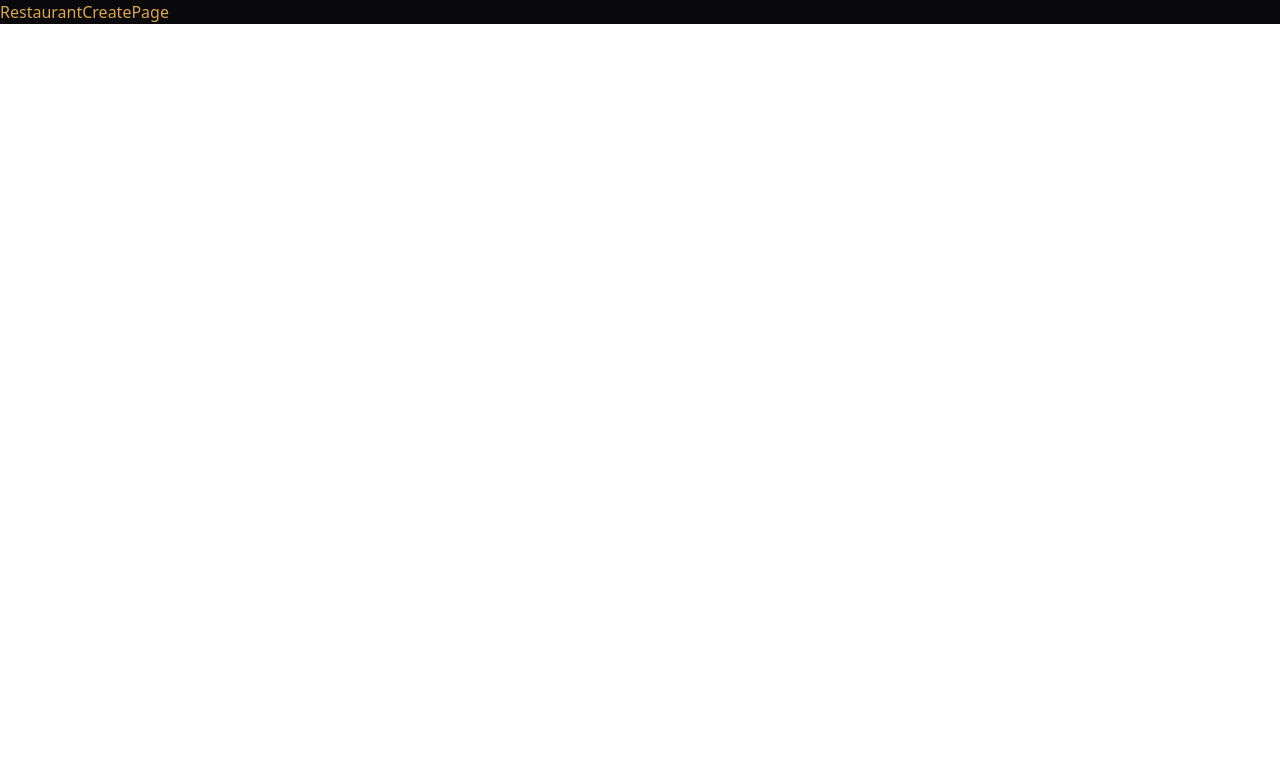
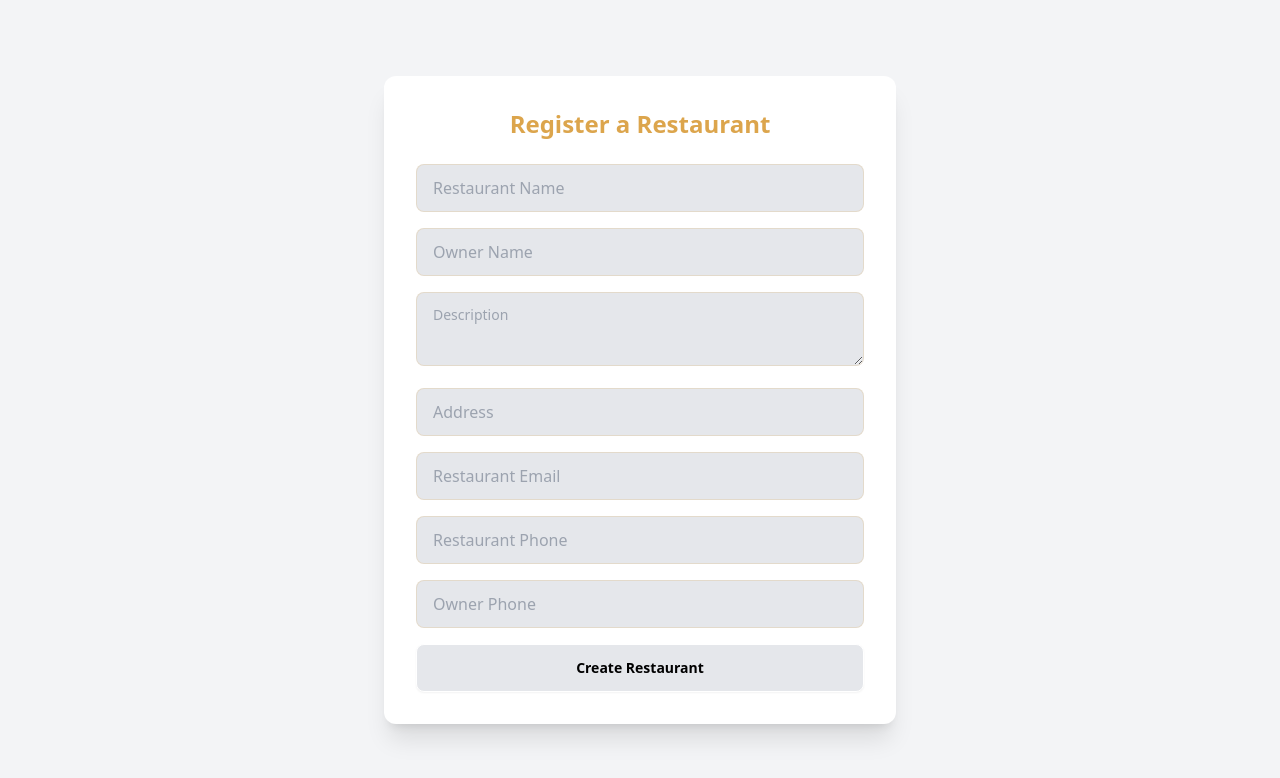
Before and after one commit to MahathiR27/UTHAO-Web-App, a React app in the folder frontend/: page /create-restaurant in a window 1280 px wide. Shown: the top 778 px of the page. Built offline with nearby package versions, Linux system fonts and the light colour scheme; the HTML template or start-up script is replaced by a standard one.

Commit message:
restaurant frontend page + form submit

```diff
--- a/frontend/src/pages/RestaurantCreatePage.jsx
+++ b/frontend/src/pages/RestaurantCreatePage.jsx
@@ -1,7 +1,139 @@
-import React from "react";
+import React, { useState } from "react";
+import axios from "axios";
+import toast from "react-hot-toast";
 
 const RestaurantCreatePage = () => {
-  return <div>RestaurantCreatePage</div>;
+
+  const [formData, setFormData] = useState({
+    RestaurantName: "",
+    OwnerName: "",
+    description: "",
+    address: "",
+    email: "",
+    RestaurantPhone: "",
+    OwnerPhone: "",
+  });
+
+  const handleChange = (e) => {
+    setFormData({
+      ...formData,
+      [e.target.name]: e.target.value,
+    });
+  };
+
+  const handleSubmit = async (e) => {
+
+    e.preventDefault();
+    try {
+      const res = await axios.post("http://localhost:5001/api/signup/create-restaurant",formData);
+
+      toast.success("Restaurant Registered Successfully")
+
+      console.log(res.data)
+
+      setFormData({
+        RestaurantName: "",
+        OwnerName: "",
+        description: "",
+        address: "",
+        email: "",
+        RestaurantPhone: "",
+        OwnerPhone: "",
+      });
+
+    } catch(err) {
+      toast.error(err.response?.data?.message || "Failed to register restaurant")
+    }
+  };
+
+  return (
+
+    <div className="min-h-screen flex items-center justify-center bg-gray-100 p-6">
+      <div className="w-full max-w-lg bg-white shadow-xl rounded-xl p-8">
+        <h2 className="text-2xl font-bold mb-6 text-center">
+          Register a Restaurant
+        </h2>
+
+        <form onSubmit={handleSubmit} className="space-y-4">
+
+          <input
+            type="text"
+            name="RestaurantName"
+            placeholder="Restaurant Name"
+            value={formData.RestaurantName}
+            onChange={handleChange}
+            className="input input-bordered w-full bg-gray-200 text-black"
+            required
+          />
+
+          <input
+            type="text"
+            name="OwnerName"
+            placeholder="Owner Name"
+            value={formData.OwnerName}
+            onChange={handleChange}
+            className="input input-bordered w-full bg-gray-200 text-black"
+            required
+          />
+
+          <textarea
+            name="description"
+            placeholder="Description"
+            value={formData.description}
+            onChange={handleChange}
+            className="textarea textarea-bordered w-full bg-gray-200 text-black"
+          />
+
+          <input
+            type="text"
+            name="address"
+            placeholder="Address"
+            value={formData.address}
+            onChange={handleChange}
+            className="input input-bordered w-full bg-gray-200 text-black"
+            required
+          />
+
+          <input
+            type="email"
+            name="email"
+            placeholder="Restaurant Email"
+            value={formData.email}
+            onChange={handleChange}
+            className="input input-bordered w-full bg-gray-200 text-black"
+            required
+          />
+
+          <input
+            type="text"
+            name="RestaurantPhone"
+            placeholder="Restaurant Phone"
+            value={formData.RestaurantPhone}
+            onChange={handleChange}
+            className="input input-bordered w-full bg-gray-200 text-black"
+            required
+          />
+
+          <input
+            type="text"
+            name="OwnerPhone"
+            placeholder="Owner Phone"
+            value={formData.OwnerPhone}
+            onChange={handleChange}
+            className="input input-bordered w-full bg-gray-200 text-black"
+          />
+
+          <button
+            type="submit"
+            className="btn btn-primary w-full mt-4 bg-gray-200 text-black"
+          >
+            Create Restaurant
+          </button>
+        </form>
+      </div>
+    </div>
+
+  )
 };
 
 export default RestaurantCreatePage;
```
Also changed, not shown: 1 other file (tests, documents, lock files or other folders).
